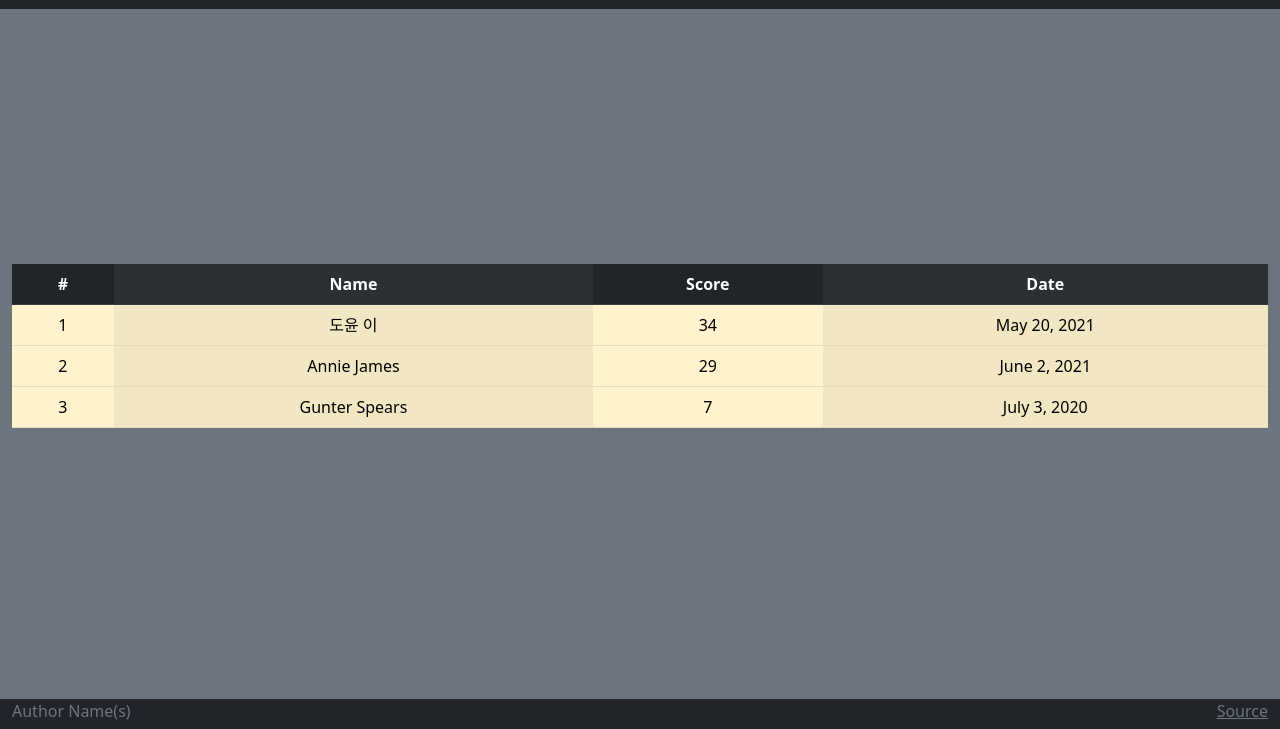
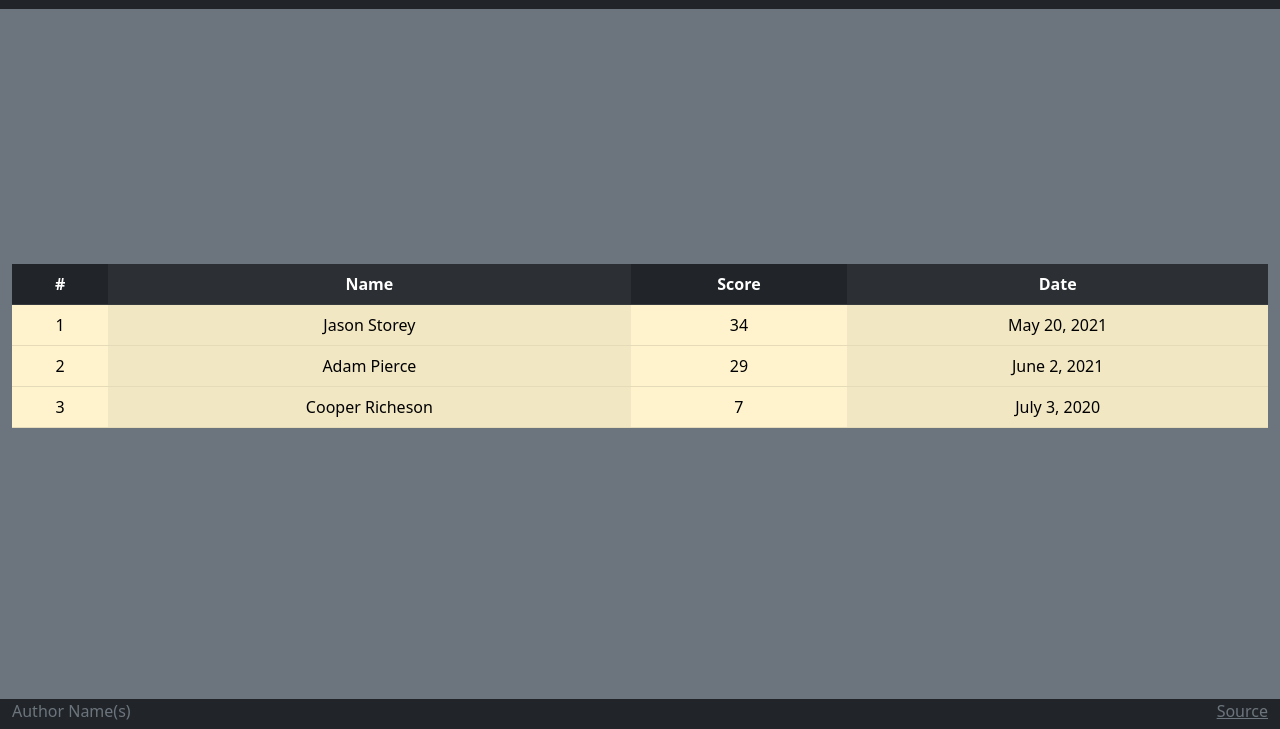
Before and after one commit to jasonstorey3/simon, a plain HTML site: page scores.html in a window 1280 px wide. Shown: the part 71-800 px from the top of the page. Drawn offline with nearby package versions, Linux system fonts and the light colour scheme.

Commit message:
update names

```diff
--- a/scores.html
+++ b/scores.html
@@ -50,19 +50,19 @@
         <tbody>
           <tr>
             <td>1</td>
-            <td>도윤 이</td>
+            <td>Jason Storey</td>
             <td>34</td>
             <td>May 20, 2021</td>
           </tr>
           <tr>
             <td>2</td>
-            <td>Annie James</td>
+            <td>Adam Pierce</td>
             <td>29</td>
             <td>June 2, 2021</td>
           </tr>
           <tr>
             <td>3</td>
-            <td>Gunter Spears</td>
+            <td>Cooper Richeson</td>
             <td>7</td>
             <td>July 3, 2020</td>
           </tr>
```
